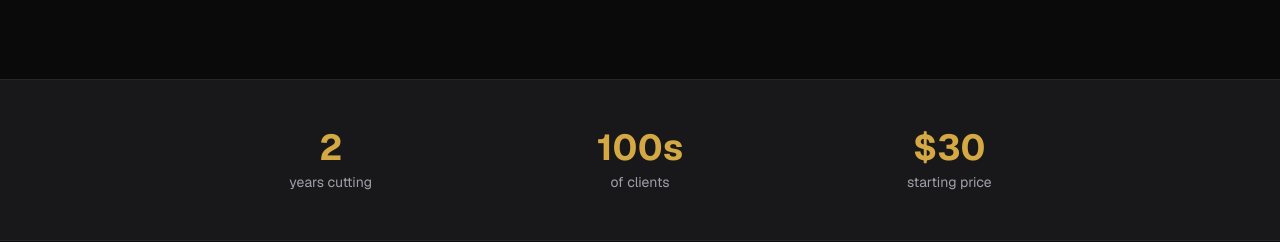
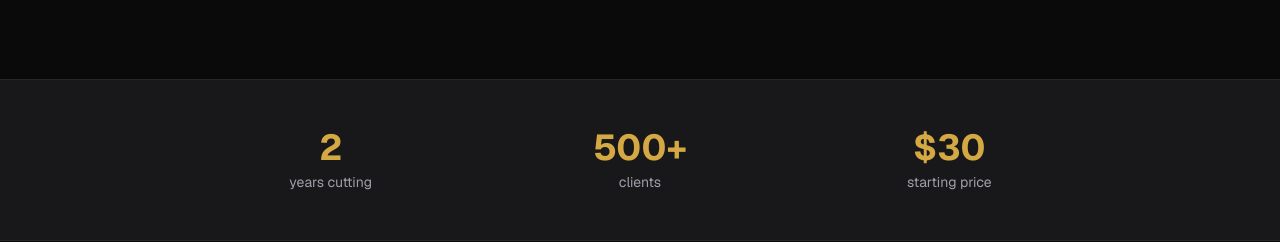
Before and after one commit to maxlee135/ml.blendz, a Next.js app: page / in a window 1280 px wide. Shown: the part 1349-1591 px from the top of the page. Built offline with nearby package versions, Linux system fonts and the light colour scheme.

Commit message:
Update client count to 500+

```diff
--- a/app/page.tsx
+++ b/app/page.tsx
@@ -75,8 +75,8 @@ export default function Home() {
             <p className="mt-1 text-sm text-zinc-400">years cutting</p>
           </div>
           <div>
-            <p className="text-4xl font-bold text-gold">100s</p>
-            <p className="mt-1 text-sm text-zinc-400">of clients</p>
+            <p className="text-4xl font-bold text-gold">500+</p>
+            <p className="mt-1 text-sm text-zinc-400">clients</p>
           </div>
           <div>
             <p className="text-4xl font-bold text-gold">$30</p>
```
